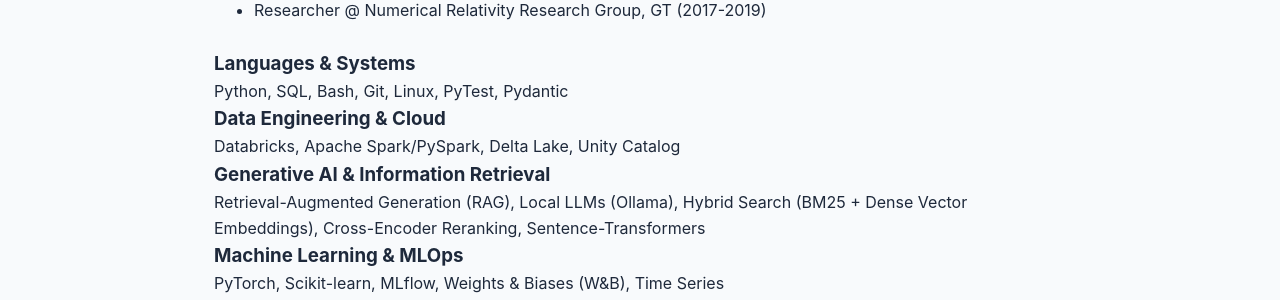
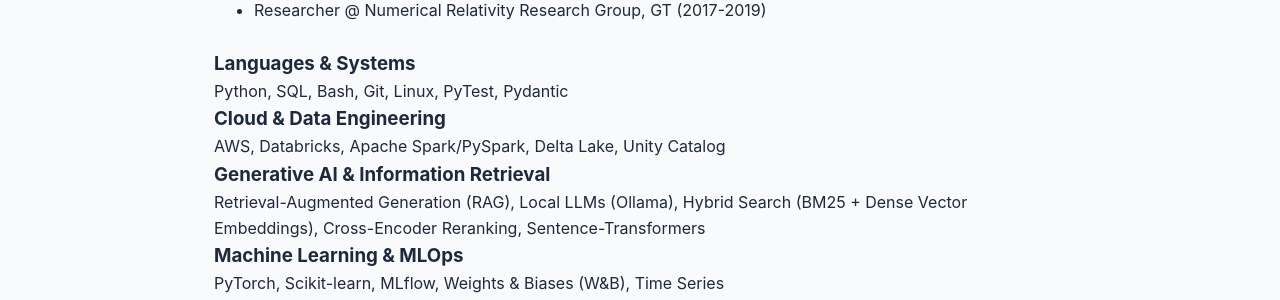
Before and after one commit to shaandpatel/shaandpatel.github.io, a Jekyll site: the page built from resume.md, in a window 1280 px wide and 976 px high. Shown: the part 465-765 px from the top of the window. Built offline with Jekyll 4.4.1, drawn with Linux system fonts in a browser that asks for light colours.

Commit message:
Update resume.md

```diff
--- a/resume.md
+++ b/resume.md
@@ -28,8 +28,8 @@ title: "Resume"
 ### Languages & Systems
 Python, SQL, Bash, Git, Linux, PyTest, Pydantic
 
-### Data Engineering & Cloud
-Databricks, Apache Spark/PySpark, Delta Lake, Unity Catalog
+### Cloud & Data Engineering
+AWS, Databricks, Apache Spark/PySpark, Delta Lake, Unity Catalog
 
 ### Generative AI & Information Retrieval
 Retrieval-Augmented Generation (RAG), Local LLMs (Ollama), Hybrid Search (BM25 + Dense Vector Embeddings), Cross-Encoder Reranking, Sentence-Transformers
```
